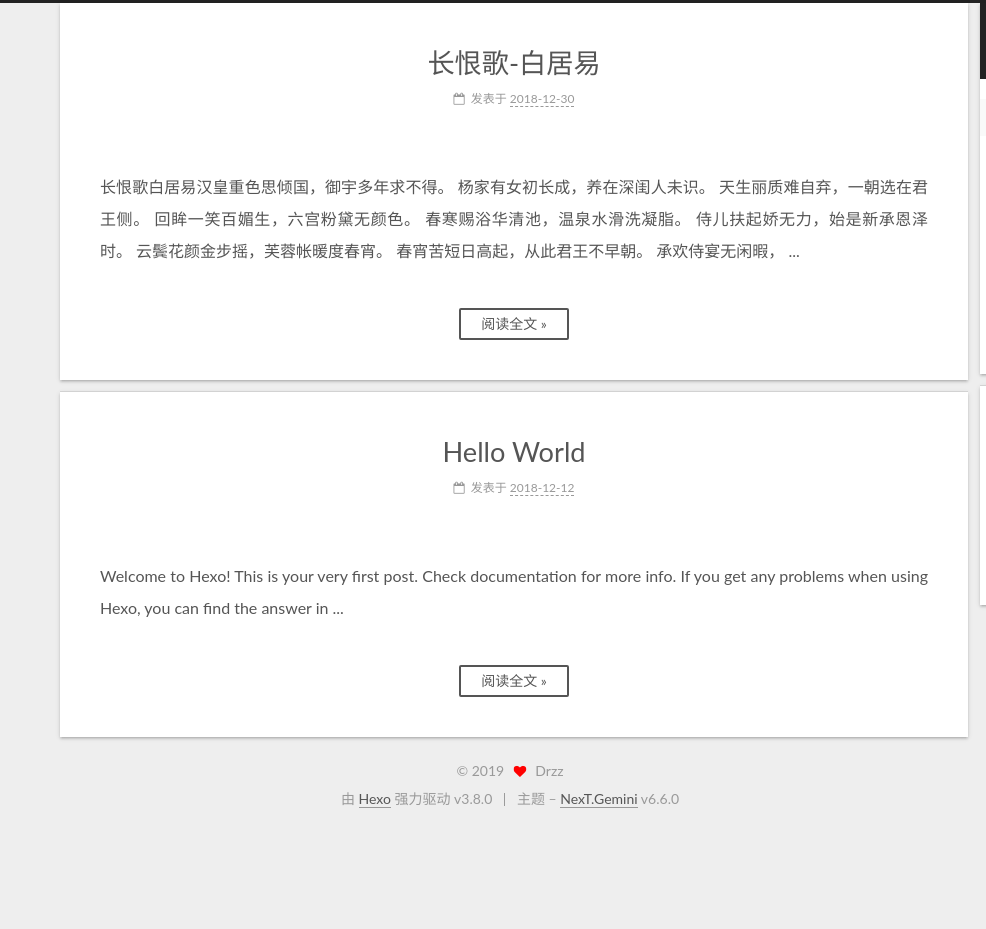
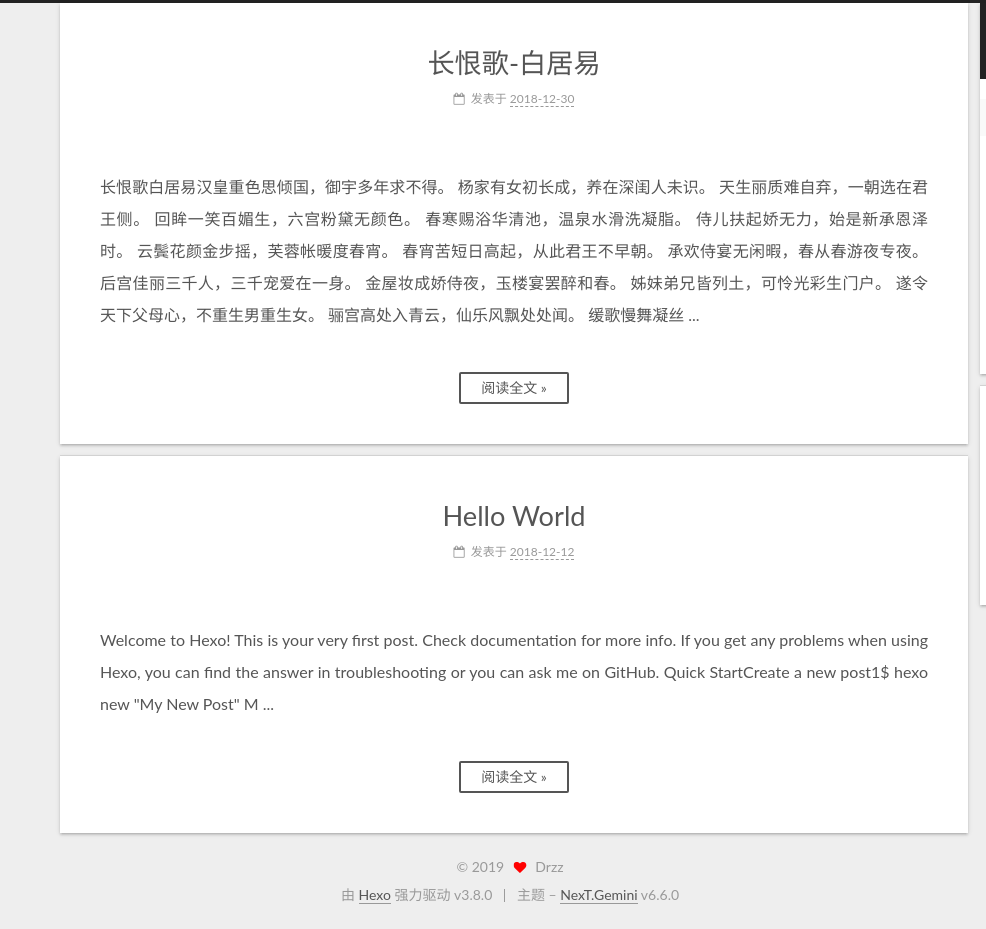
Before and after one commit to cvwolf/cvwolf.github.io, a plain HTML site: page index.html in a window 1280 px wide. Shown: the full height of the page, 0-986 px from the left. Before the commit the page ends 833 px from the top, so only its background shows below. Drawn offline with Linux system fonts and the light colour scheme.

Commit message:
Site updated: 2019-01-01 10:33:27

```diff
--- a/css/main.css
+++ b/css/main.css
@@ -1850,7 +1850,7 @@ pre .javascript .function {
   width: 4px;
   height: 4px;
   border-radius: 50%;
-  background: #4255c4;
+  background: #ffdbb5;
 }
 .links-of-blogroll {
   font-size: 13px;
--- a/index.html
+++ b/index.html
@@ -475,7 +475,13 @@
 侍儿扶起娇无力，始是新承恩泽时。
 云鬓花颜金步摇，芙蓉帐暖度春宵。
 春宵苦短日高起，从此君王不早朝。
-承欢侍宴无闲暇，
+承欢侍宴无闲暇，春从春游夜专夜。
+后宫佳丽三千人，三千宠爱在一身。
+金屋妆成娇侍夜，玉楼宴罢醉和春。
+姊妹弟兄皆列土，可怜光彩生门户。
+遂令天下父母心，不重生男重生女。
+骊宫高处入青云，仙乐风飘处处闻。
+缓歌慢舞凝丝
           ...
           <!--noindex-->
 
@@ -621,7 +627,9 @@
 
 
 
-          Welcome to Hexo! This is your very first post. Check documentation for more info. If you get any problems when using Hexo, you can find the answer in
+          Welcome to Hexo! This is your very first post. Check documentation for more info. If you get any problems when using Hexo, you can find the answer in troubleshooting or you can ask me on GitHub.
+Quick StartCreate a new post1$ hexo new "My New Post"
+M
           ...
           <!--noindex-->
 
```
